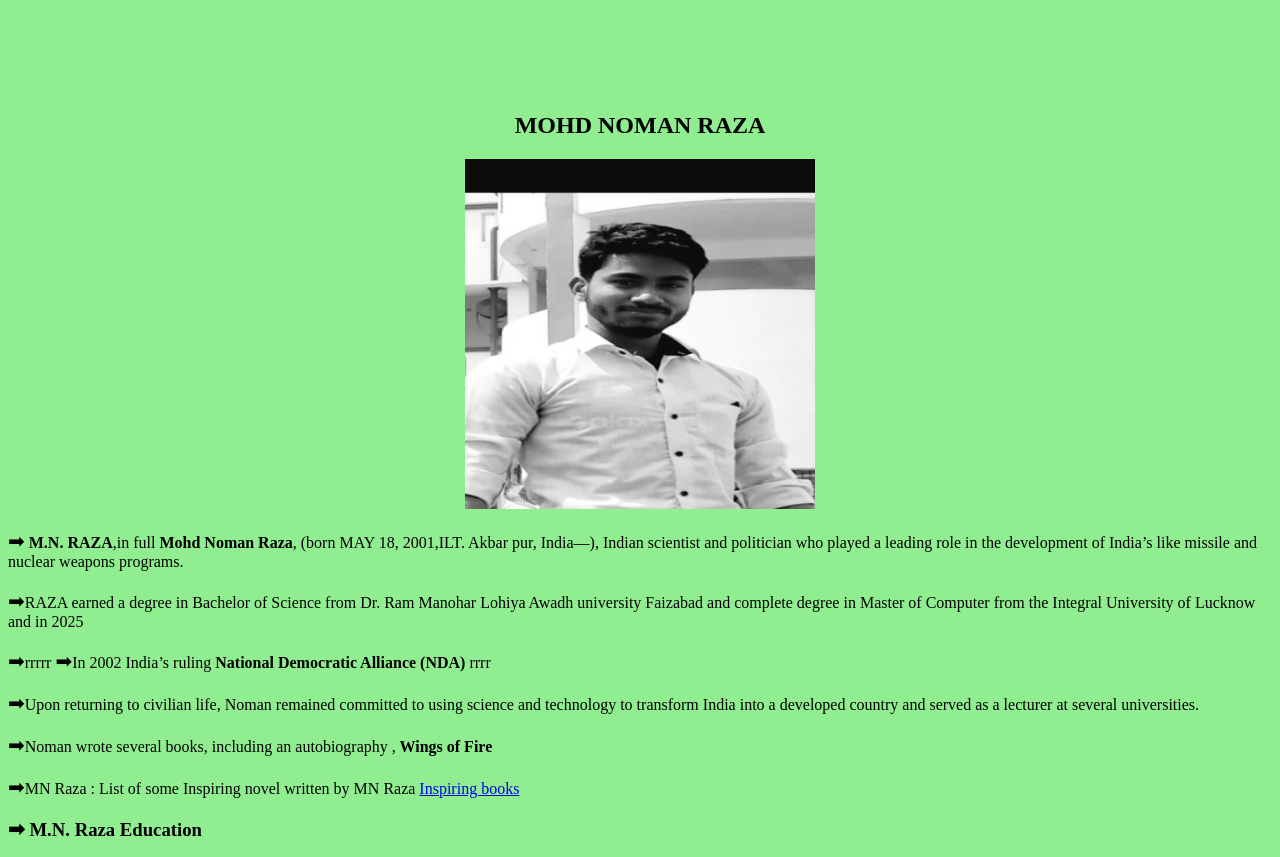
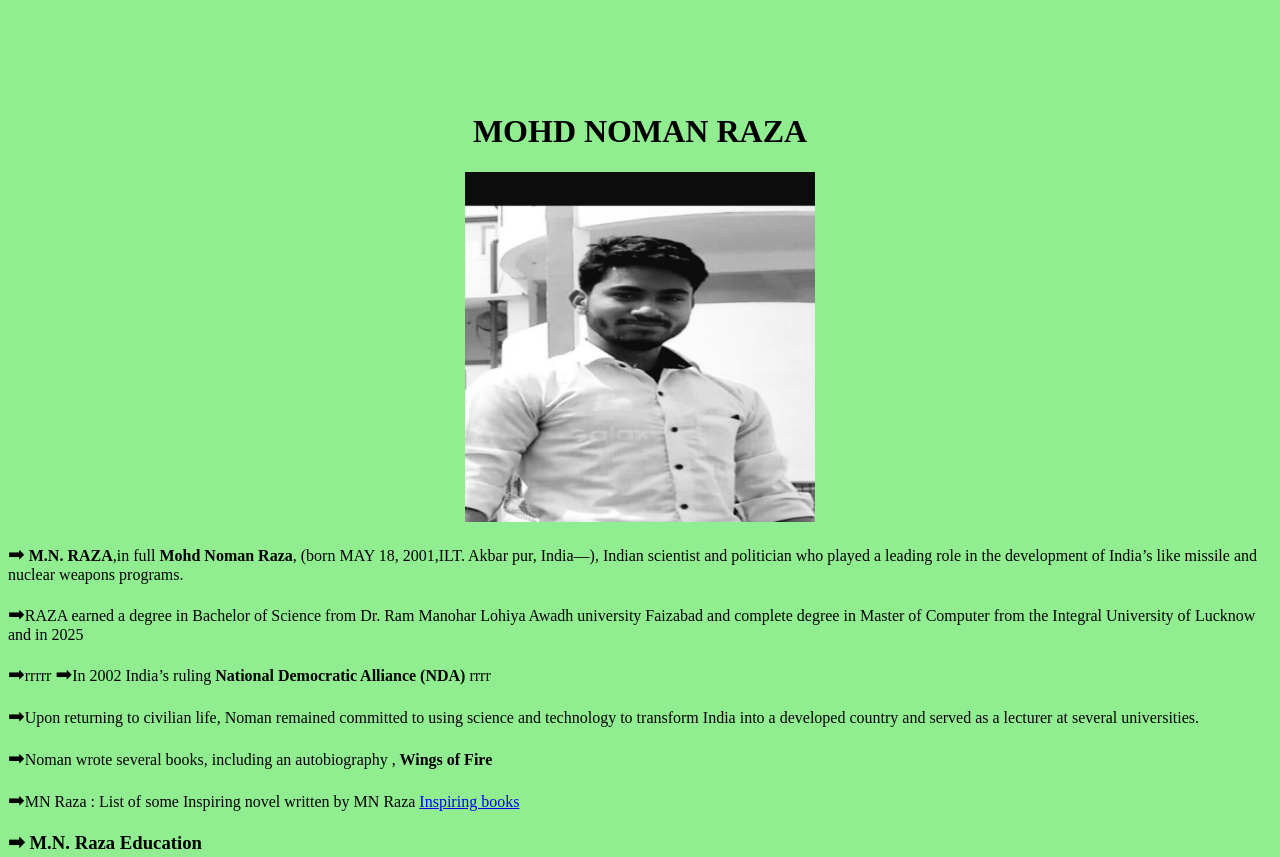
Before and after one commit to Nomanraza007/MNR, a plain HTML site: page index.html in a window 1280 px wide. Shown: the top 857 px of the page. Drawn offline with Linux system fonts and the light colour scheme.

Commit message:
Add files via upload

```diff
--- a/index.html
+++ b/index.html
@@ -19,7 +19,7 @@ body{
 </style>
   <center>
   <marquee>  <h1><font color="red">Master of Computer Application</font></h1></marquee>
-<h2>MOHD NOMAN RAZA</h2>
+<h1>MOHD NOMAN RAZA</h1>
   </center>
   <center><img src="MNR.jpg"alt="MN Raza Picture" height="350" width="350"></center>
 <p>
```
